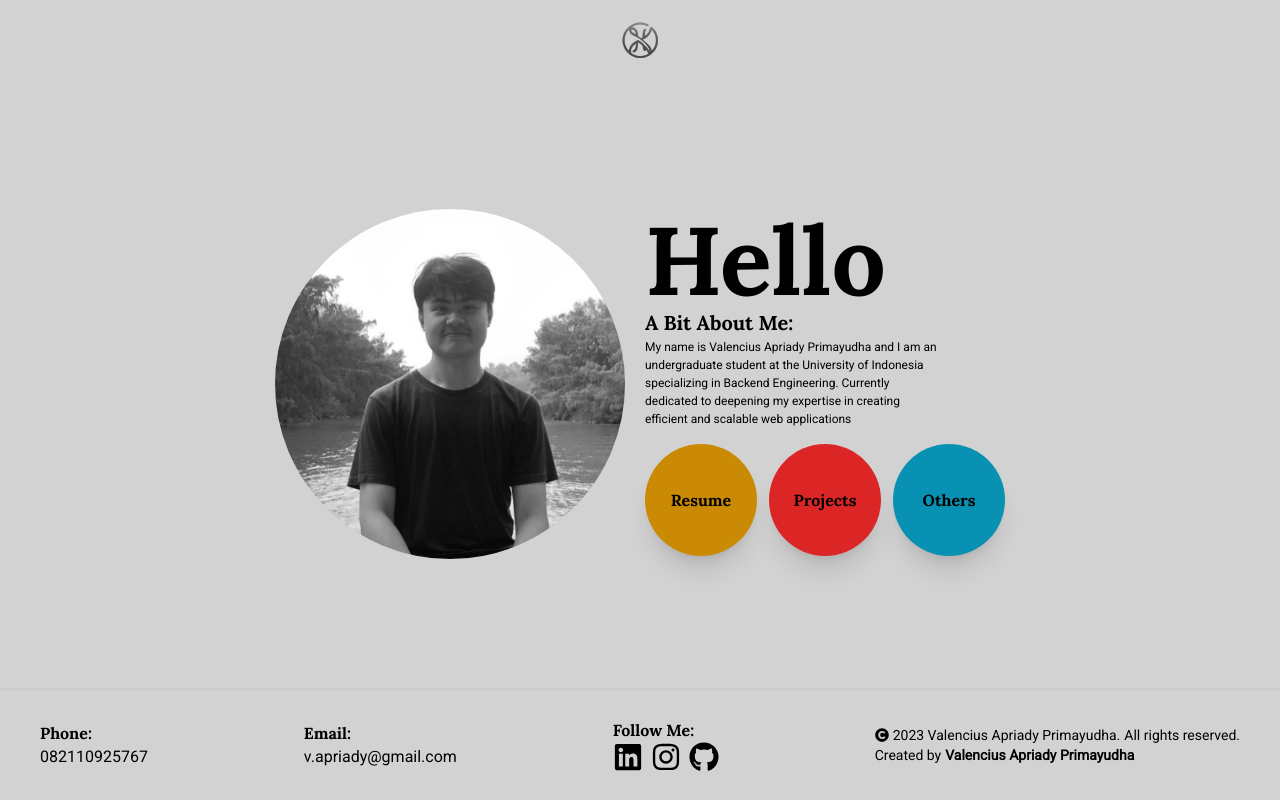
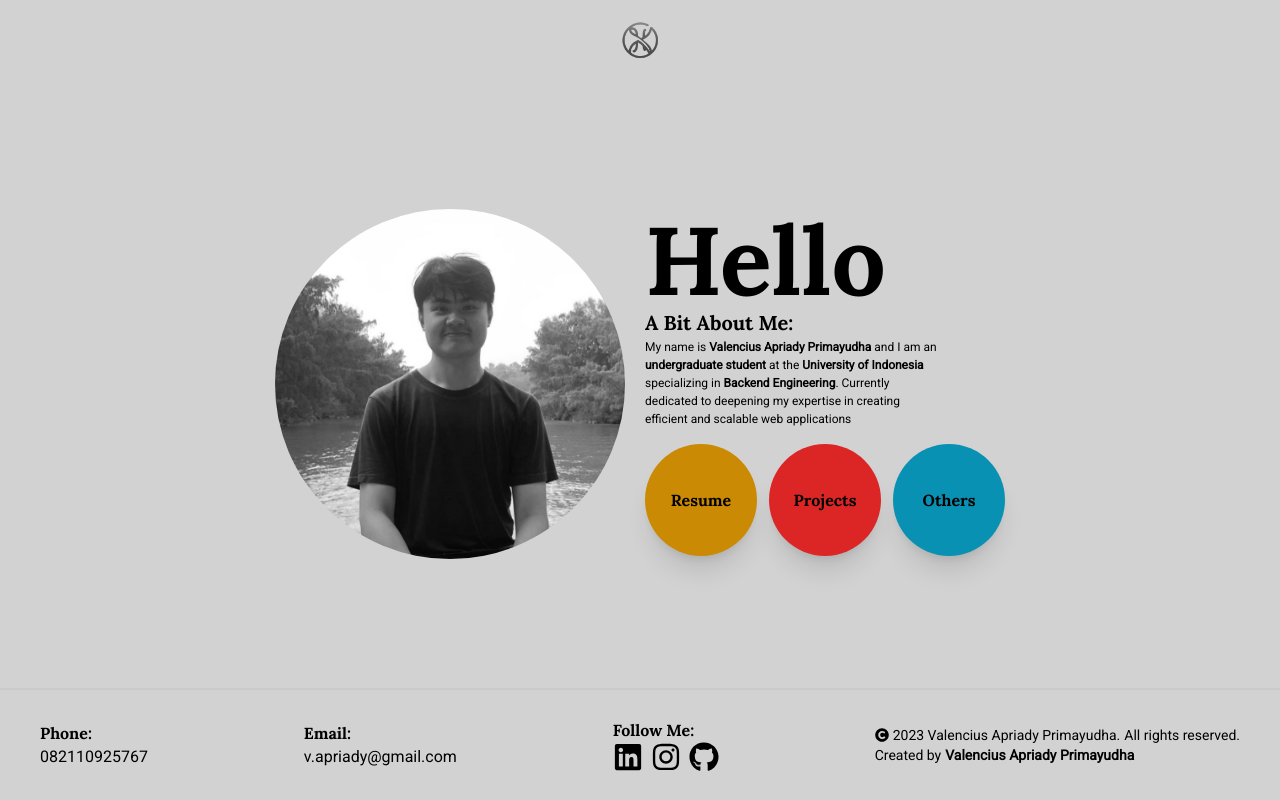
Before and after one commit to valenciusap17/valenciusapriady, a Next.js app: page / in a window 1280 px wide. Built offline with nearby package versions, Linux system fonts and the light colour scheme.

Commit message:
fix: deployment issu

```diff
--- a/src/app/page.tsx
+++ b/src/app/page.tsx
@@ -63,8 +63,8 @@ export default function Home() {
                       className={`${roboto.className}`}
                       style={{ fontSize: "12px", fontWeight: "400" }}
                     >
-                      My name is Valencius Apriady Primayudha and I am an
-                       undergraduate student  at the  University of Indonesia specializing in Backend Engineering. Currently
+                      My name is <span className="font-bold">Valencius Apriady Primayudha</span> and I am an
+                      <span className="font-bold"> undergraduate student </span> at the <span className="font-bold"> University of Indonesia</span>  specializing in <span className="font-bold">Backend Engineering</span>. Currently
                       dedicated to deepening my expertise in creating efficient and scalable web applications
                     </div>
                   </div>
```
